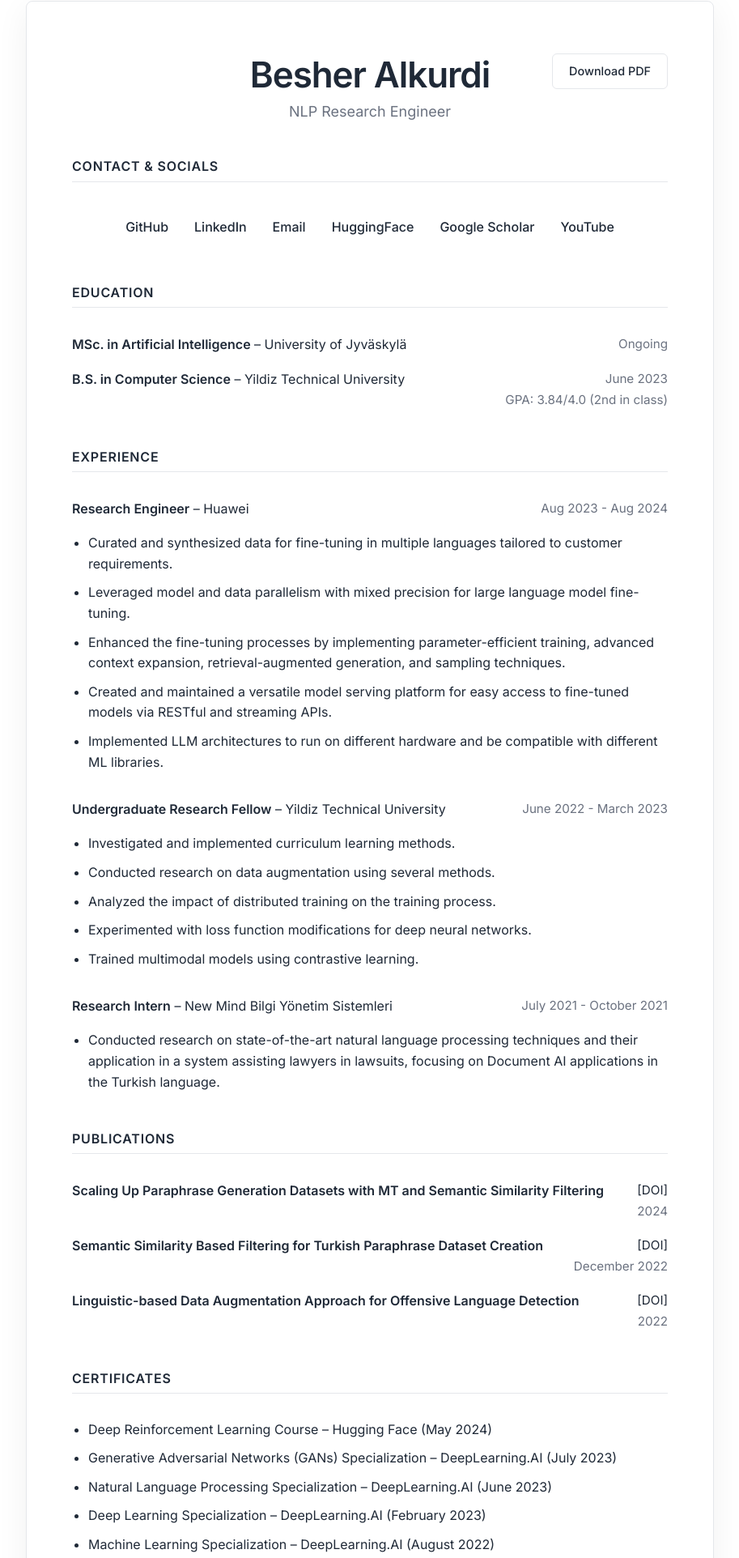
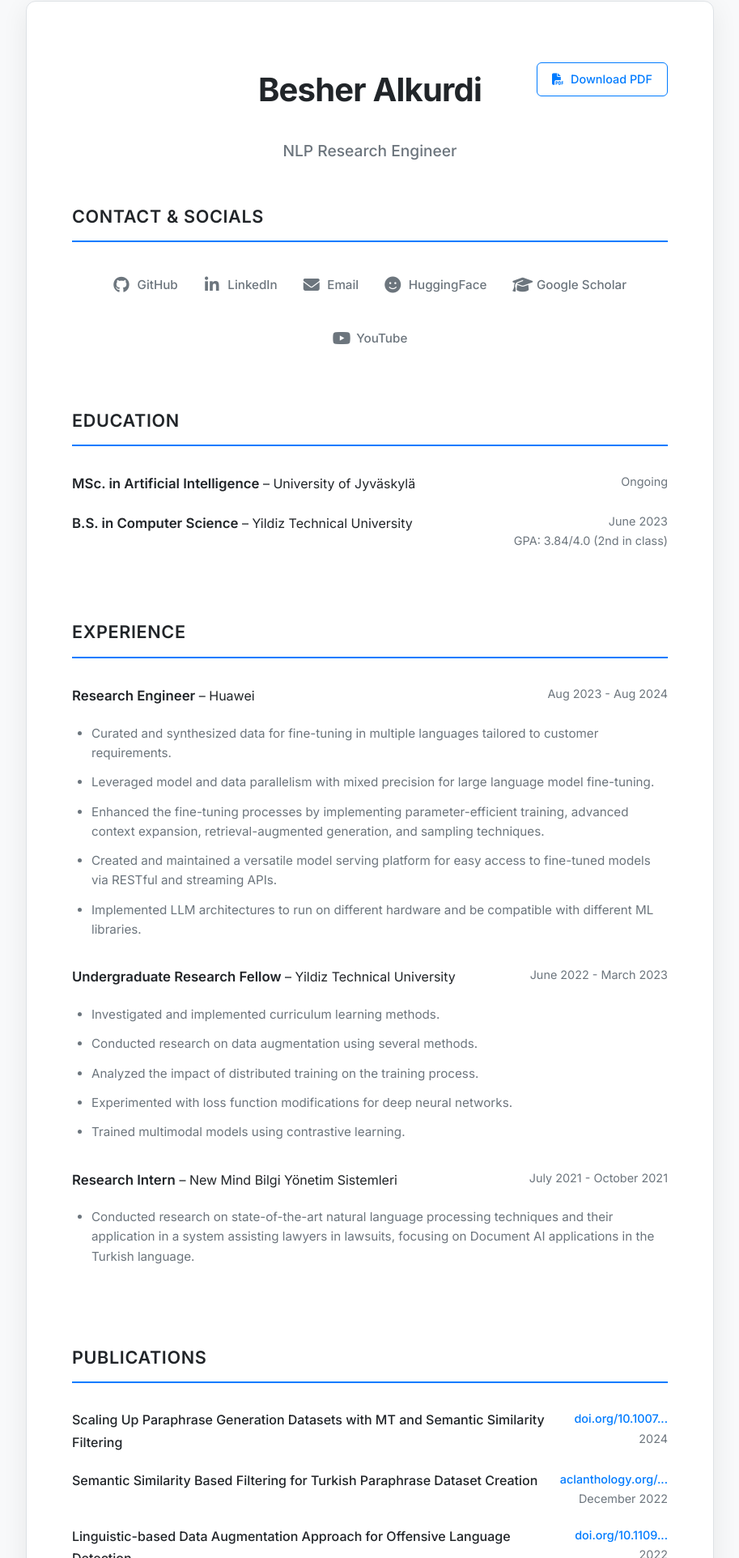
Before and after one commit to mrbesher/mrbesher.github.io, a plain HTML site: page cv.html in a window 1280 px wide. Shown: the part 47-1971 px from the top of the page at 81% size, without its empty margins (183-1096 px from the left). Drawn offline with nearby package versions, Linux system fonts and the light colour scheme.

Commit message:
Update cv.html

```diff
--- a/cv.html
+++ b/cv.html
@@ -5,41 +5,41 @@
         <meta name="viewport" content="width=device-width, initial-scale=1.0" />
         <title>Besher Alkurdi - NLP Research Engineer</title>
 
-        <!-- Google Fonts -->
         <link rel="preconnect" href="https://fonts.googleapis.com">
         <link rel="preconnect" href="https://fonts.gstatic.com" crossorigin>
-        <link href="https://fonts.googleapis.com/css2?family=Inter:wght@300;400;500;600&display=swap" rel="stylesheet">
+        <link href="https://fonts.googleapis.com/css2?family=Inter:wght@300;400;500;600;700&display=swap" rel="stylesheet">
 
-        <!-- Bootstrap -->
-        <link
-            rel="stylesheet"
-            href="https://cdn.jsdelivr.net/npm/bootstrap@5.3.0/dist/css/bootstrap.min.css"
-        />
+        <link rel="stylesheet" href="https://cdnjs.cloudflare.com/ajax/libs/font-awesome/6.4.0/css/all.min.css" integrity="sha512-iecdLmaskl7CVkqkXNQ/ZH/XLlvWZOJyj7Yy7tcenmpD1ypASozpmT/E0iPtmFIB46ZmdtAc9eNBvH0H/ZpiBw==" crossorigin="anonymous" referrerpolicy="no-referrer" />
 
         <style>
             :root {
-                --bg-color: #ffffff;
-                --text-color: #1f2937;
-                --text-muted: #6b7280;
-                --border-color: #e5e7eb;
+                --bg-color: #f8f9fa;
+                --text-color: #212529;
+                --text-muted: #6c757d;
+                --border-color: #dee2e6;
                 --card-bg: #ffffff;
-                --hover-bg: #f9fafb;
-                --shadow-color: rgba(0, 0, 0, 0.06);
+                --hover-bg: #e9ecef;
+                --accent-color: #007bff;
+                --accent-hover-color: #0056b3;
+                --shadow-color: rgba(0, 0, 0, 0.075);
             }
 
             @media (prefers-color-scheme: dark) {
                 :root {
-                    --bg-color: #0f172a;
-                    --text-color: #f1f5f9;
-                    --text-muted: #94a3b8;
-                    --border-color: #334155;
-                    --card-bg: #1e293b;
-                    --hover-bg: #334155;
-                    --shadow-color: rgba(0, 0, 0, 0.25);
+                    --bg-color: #0d1117;
+                    --text-color: #c9d1d9;
+                    --text-muted: #8b949e;
+                    --border-color: #30363d;
+                    --card-bg: #161b22;
+                    --hover-bg: #1f242c;
+                    --accent-color: #58a6ff;
+                    --accent-hover-color: #2f81f7;
+                    --shadow-color: rgba(0, 0, 0, 0.3);
                 }
             }
 
             * {
+                box-sizing: border-box;
                 transition: background-color 0.2s ease, color 0.2s ease, border-color 0.2s ease;
             }
 
@@ -50,91 +50,98 @@
                 line-height: 1.7;
                 font-weight: 400;
                 font-size: 16px;
+                margin: 0;
+                padding: 0 0 2rem 0;
             }
 
             .container {
                 max-width: 850px;
                 background: var(--card-bg);
-                padding: 4rem 3.5rem;
-                border-radius: 8px;
-                box-shadow: 0 10px 40px var(--shadow-color);
+                padding: 3rem 3.5rem;
+                border-radius: 12px;
+                box-shadow: 0 8px 32px var(--shadow-color);
                 border: 1px solid var(--border-color);
+                margin-left: auto;
+                margin-right: auto;
+                margin-top: 3rem;
+                margin-bottom: 3rem;
             }
 
             h1 {
-                font-weight: 600;
-                font-size: 2.75rem;
-                letter-spacing: -0.025em;
+                font-weight: 700;
+                font-size: 2.5rem;
+                letter-spacing: -0.02em;
                 margin-bottom: 0.5rem;
                 color: var(--text-color);
             }
 
-            h3 {
+            h3.section-title {
                 font-weight: 600;
-                font-size: 1rem;
+                font-size: 1.35rem;
                 text-transform: uppercase;
-                letter-spacing: 0.05em;
-                margin-bottom: 1.5rem;
-                margin-top: 3rem;
+                letter-spacing: 0.03em;
+                margin-bottom: 2rem;
+                padding-bottom: 0.75rem;
                 color: var(--text-color);
+                border-bottom: 2px solid var(--accent-color);
             }
 
             h4 {
-                font-weight: 400;
+                font-weight: 500;
                 color: var(--text-muted);
-                font-size: 1.125rem;
+                font-size: 1.2rem;
+                margin-bottom: 0;
             }
 
-            .section-title {
-                color: var(--text-color);
-                border-bottom: 1px solid var(--border-color);
-                padding-bottom: 8px;
-                margin-bottom: 2rem;
+            section {
+                padding-top: 2.5rem;
+            }
+            section:first-of-type {
+                 padding-top: 1.5rem;
             }
 
             .contact-icons {
                 display: flex;
                 justify-content: center;
-                gap: 2rem;
+                gap: 1.5rem;
                 flex-wrap: wrap;
+                margin-top: 0.5rem;
             }
 
             .contact-icons a {
-                color: var(--text-color);
+                color: var(--text-muted);
                 font-weight: 500;
                 text-decoration: none;
-                padding: 10px 0;
-                position: relative;
-                font-size: 1rem;
+                padding: 8px 4px;
+                display: flex;
+                align-items: center;
+                gap: 0.6rem;
+                font-size: 0.95rem;
+                transition: color 0.2s ease;
             }
 
-            .contact-icons a::after {
-                content: '';
-                position: absolute;
-                width: 0;
-                height: 1px;
-                bottom: 0;
-                left: 0;
-                background-color: var(--text-color);
-                transition: width 0.3s ease;
+            .contact-icons a:hover {
+                color: var(--accent-color);
             }
 
-            .contact-icons a:hover::after {
-                width: 100%;
+            .contact-icons a i {
+                font-size: 1.25rem;
+                width: 20px;
+                text-align: center;
             }
 
             .entry {
                 display: flex;
                 justify-content: space-between;
                 align-items: flex-start;
-                margin-bottom: 1rem;
-                gap: 2rem;
+                margin-bottom: 1.25rem;
+                gap: 1.5rem;
             }
 
             .entry-details {
                 text-align: right;
                 color: var(--text-muted);
-                font-size: 0.95rem;
+                font-size: 0.9rem;
                 white-space: nowrap;
                 flex-shrink: 0;
                 font-weight: 400;
@@ -147,60 +154,75 @@
             .entry strong {
                 font-weight: 600;
                 color: var(--text-color);
+                font-size: 1.05rem;
+            }
+
+            #publications .entry strong {
+                font-weight: 500;
+                font-size: 1rem;
             }
 
             ul {
-                padding-left: 1.25rem;
-                margin-top: 0.75rem;
-                margin-bottom: 2rem;
+                padding-left: 1.5rem;
+                margin-top: 0.5rem;
+                margin-bottom: 1.5rem;
+                list-style-type: disc;
             }
 
             li {
-                margin-bottom: 0.625rem;
-                font-size: 1rem;
+                margin-bottom: 0.75rem;
+                font-size: 0.95rem;
                 line-height: 1.6;
                 color: var(--text-color);
             }
 
+            #experience ul {
+                margin-bottom: 2rem;
+            }
+             #experience li, #certificates li, #volunteer li {
+                color: var(--text-muted);
+            }
+
             a {
                 text-decoration: none;
-                color: var(--text-color);
-                font-weight: 400;
+                color: var(--accent-color);
+                font-weight: 500;
+                transition: color 0.2s ease, opacity 0.2s ease;
             }
 
             a:hover {
-                color: var(--text-color);
-                opacity: 0.7;
+                color: var(--accent-hover-color);
+                text-decoration: underline;
             }
 
-            hr {
-                border: none;
-                height: 1px;
-                background-color: var(--border-color);
-                margin: 3rem 0;
+            .contact-icons a:hover {
+                text-decoration: none;
             }
 
-            .btn-outline-primary {
-                border: 1.5px solid var(--border-color);
-                color: var(--text-color);
+            .btn-custom-outline {
+                padding: 8px 18px;
+                font-size: 0.9rem;
+                border: 1.5px solid var(--accent-color);
+                color: var(--accent-color);
                 background: transparent;
-                font-size: 0.9rem;
-                padding: 10px 20px;
                 font-weight: 500;
                 border-radius: 6px;
+                text-decoration: none;
+                display: inline-block;
+                transition: all 0.2s ease-in-out;
             }
 
-            .btn-outline-primary:hover {
-                background-color: var(--hover-bg);
-                border-color: var(--text-color);
-                color: var(--text-color);
-                transform: translateY(-1px);
+            .btn-custom-outline:hover {
+                background-color: var(--accent-color);
+                border-color: var(--accent-color);
+                color: var(--card-bg);
+                transform: translateY(-2px);
                 box-shadow: 0 4px 12px var(--shadow-color);
+                text-decoration: none;
             }
 
             .header-section {
                 text-align: center;
-                margin-bottom: 3rem;
                 position: relative;
             }
 
@@ -210,45 +232,94 @@
                 right: 0;
             }
 
+            #languages .languages-list {
+                color: var(--text-muted);
+                font-size: 0.95rem;
+                line-height: 1.7;
+            }
+
+            #languages .languages-list span {
+                display: inline;
+                white-space: nowrap;
+            }
+
+            #languages .languages-list strong {
+                color: var(--text-color);
+                font-weight: 600;
+            }
+
+            #languages .languages-list span:not(:last-child)::after {
+                content: " \00B7 ";
+                margin: 0 0.5em;
+                color: var(--text-muted);
+            }
+
             @media (max-width: 768px) {
+                body {
+                    padding: 0;
+                }
                 .container {
-                    padding: 2.5rem 2rem;
-                    margin: 1.5rem;
+                    padding: 2rem 1.5rem;
+                    margin: 1rem;
+                    border-radius: 8px;
                 }
 
                 .entry {
                     flex-direction: column;
-                    gap: 0.5rem;
+                    gap: 0.25rem;
+                    margin-bottom: 1rem;
                 }
 
                 .entry-details {
                     text-align: left;
                     white-space: normal;
+                    font-size: 0.85rem;
                 }
 
                 .contact-icons {
-                    gap: 1rem;
+                    gap: 0.5rem 1rem;
+                    justify-content: space-around;
+                }
+                .contact-icons a {
+                    font-size: 0.9rem;
+                }
+                 .contact-icons a i {
+                    font-size: 1.1rem;
                 }
 
                 .pdf-download {
                     position: static;
-                    margin-top: 1rem;
+                    margin-top: 1.5rem;
+                    text-align: center;
                 }
 
                 h1 {
                     font-size: 2rem;
                 }
+                h3.section-title {
+                    font-size: 1.2rem;
+                }
+                h4 {
+                    font-size: 1.1rem;
+                }
+                 #languages .languages-list {
+                    text-align: center;
+                 }
+                 #languages .languages-list span {
+                    display: inline-block;
+                    margin-bottom: 0.3rem;
+                 }
             }
         </style>
     </head>
     <body>
-        <div class="container my-5">
+        <div class="container">
             <div class="header-section">
                 <h1>Besher Alkurdi</h1>
                 <h4>NLP Research Engineer</h4>
                 <div class="pdf-download">
-                    <a href="./cv.pdf" class="btn btn-outline-primary btn-sm">
-                        Download PDF
+                    <a href="./cv.pdf" class="btn-custom-outline">
+                        <i class="fas fa-file-pdf" style="margin-right: 0.3rem;"></i> Download PDF
                     </a>
                 </div>
             </div>
@@ -256,12 +327,12 @@
             <section id="contact">
                 <h3 class="section-title">Contact & Socials</h3>
                 <div class="contact-icons">
-                    <a href="https://github.com/mrbesher" target="_blank">GitHub</a>
-                    <a href="https://www.linkedin.com/in/mrbesher" target="_blank">LinkedIn</a>
-                    <a href="mailto:mrbesheralkurdi@outlook.com">Email</a>
-                    <a href="https://huggingface.co/mrbesher" target="_blank">HuggingFace</a>
-                    <a href="https://scholar.google.com/citations?user=TBLsDPEAAAAJ" target="_blank">Google Scholar</a>
-                    <a href="https://www.youtube.com/@besheralkurdi" target="_blank">YouTube</a>
+                    <a href="https://github.com/mrbesher" target="_blank" rel="noopener noreferrer"><i class="fab fa-github"></i>GitHub</a>
+                    <a href="https://www.linkedin.com/in/mrbesher" target="_blank" rel="noopener noreferrer"><i class="fab fa-linkedin-in"></i>LinkedIn</a>
+                    <a href="mailto:mrbesheralkurdi@outlook.com"><i class="fas fa-envelope"></i>Email</a>
+                    <a href="https://huggingface.co/mrbesher" target="_blank" rel="noopener noreferrer"><i class="fa-solid fa-face-smile"></i>HuggingFace</a>
+                    <a href="https://scholar.google.com/citations?user=TBLsDPEAAAAJ" target="_blank" rel="noopener noreferrer"><i class="fas fa-graduation-cap"></i>Google Scholar</a>
+                    <a href="https://www.youtube.com/@besheralkurdi" target="_blank" rel="noopener noreferrer"><i class="fab fa-youtube"></i>YouTube</a>
                 </div>
             </section>
 
@@ -333,7 +404,7 @@
                         <strong>Scaling Up Paraphrase Generation Datasets with MT and Semantic Similarity Filtering</strong>
                     </div>
                     <div class="entry-details">
-                        <a href="https://doi.org/10.1007/978-3-031-44260-5_2">[DOI]</a><br>2024
+                        <a href="https://doi.org/10.1007/978-3-031-44260-5_2" target="_blank" rel="noopener noreferrer">doi.org/10.1007...</a><br>2024
                     </div>
                 </div>
 
@@ -342,7 +413,7 @@
                         <strong>Semantic Similarity Based Filtering for Turkish Paraphrase Dataset Creation</strong>
                     </div>
                     <div class="entry-details">
-                        <a href="https://aclanthology.org/2022.icnlsp-1.14">[DOI]</a><br>December 2022
+                        <a href="https://aclanthology.org/2022.icnlsp-1.14" target="_blank" rel="noopener noreferrer">aclanthology.org/...</a><br>December 2022
                     </div>
                 </div>
 
@@ -351,7 +422,7 @@
                         <strong>Linguistic-based Data Augmentation Approach for Offensive Language Detection</strong>
                     </div>
                     <div class="entry-details">
-                        <a href="https://doi.org/10.1109/UBMK55850.2022.9919562">[DOI]</a><br>2022
+                        <a href="https://doi.org/10.1109/UBMK55850.2022.9919562" target="_blank" rel="noopener noreferrer">doi.org/10.1109...</a><br>2022
                     </div>
                 </div>
             </section>
@@ -366,9 +437,9 @@
                     <li>Machine Learning Specialization – DeepLearning.AI (August 2022)</li>
                     <li>Introduction to Computational Thinking and Data Science – edX (May 2021)</li>
                 </ul>
-                <p>
+                <p style="font-size: 0.9rem; color: var(--text-muted);">
                     <strong>Verification:</strong> All certificates are verifiable at
-                    <a href="https://www.linkedin.com/in/mrbesher">LinkedIn</a>.
+                    <a href="https://www.linkedin.com/in/mrbesher" target="_blank" rel="noopener noreferrer">LinkedIn</a>.
                 </p>
             </section>
 
@@ -383,16 +454,14 @@
 
             <section id="languages">
                 <h3 class="section-title">Languages</h3>
-                <ul>
-                    <li><strong>Arabic</strong>: Native</li>
-                    <li><strong>English</strong>: Advanced</li>
-                    <li><strong>Turkish</strong>: Advanced</li>
-                    <li><strong>Finnish</strong>: Beginner</li>
-                    <li><strong>French</strong>: Beginner</li>
-                </ul>
+                <div class="languages-list">
+                    <span><strong>Arabic:</strong> Native</span>
+                    <span><strong>English:</strong> Advanced</span>
+                    <span><strong>Turkish:</strong> Advanced</span>
+                    <span><strong>Finnish:</strong> Beginner</span>
+                    <span><strong>French:</strong> Beginner</span>
+                </div>
             </section>
         </div>
-
-        <script src="https://cdn.jsdelivr.net/npm/bootstrap@5.3.0/dist/js/bootstrap.bundle.min.js"></script>
     </body>
 </html>
```
